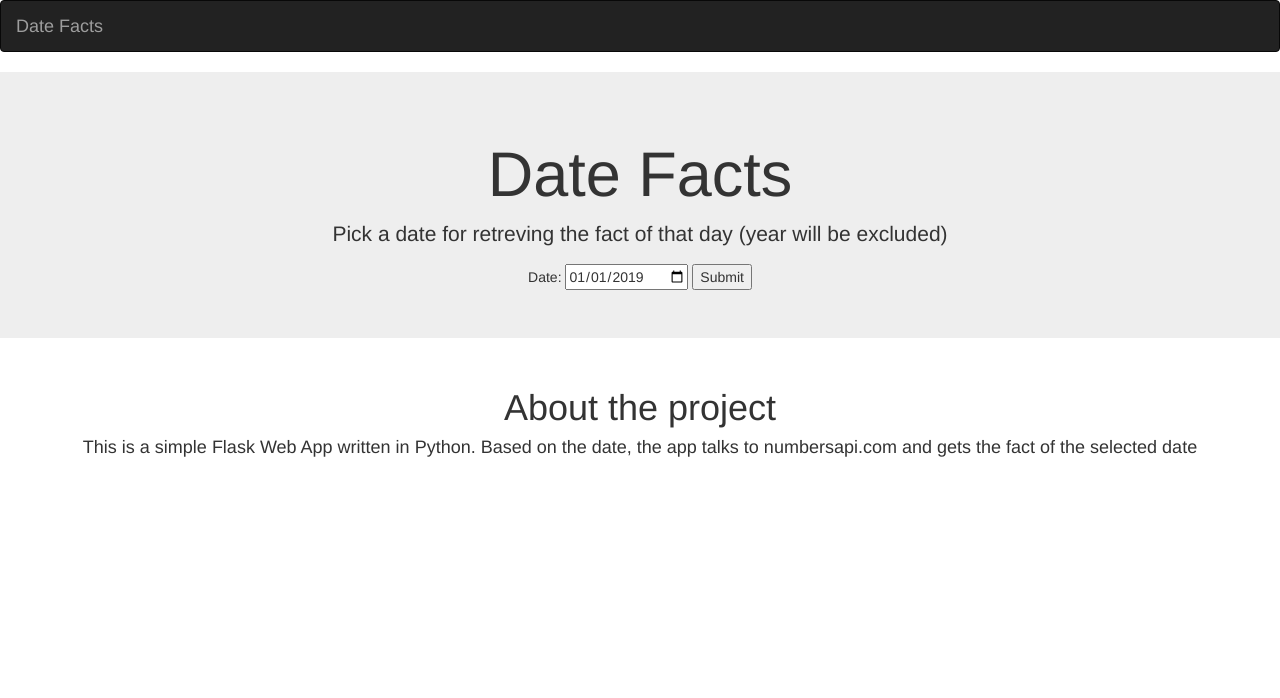
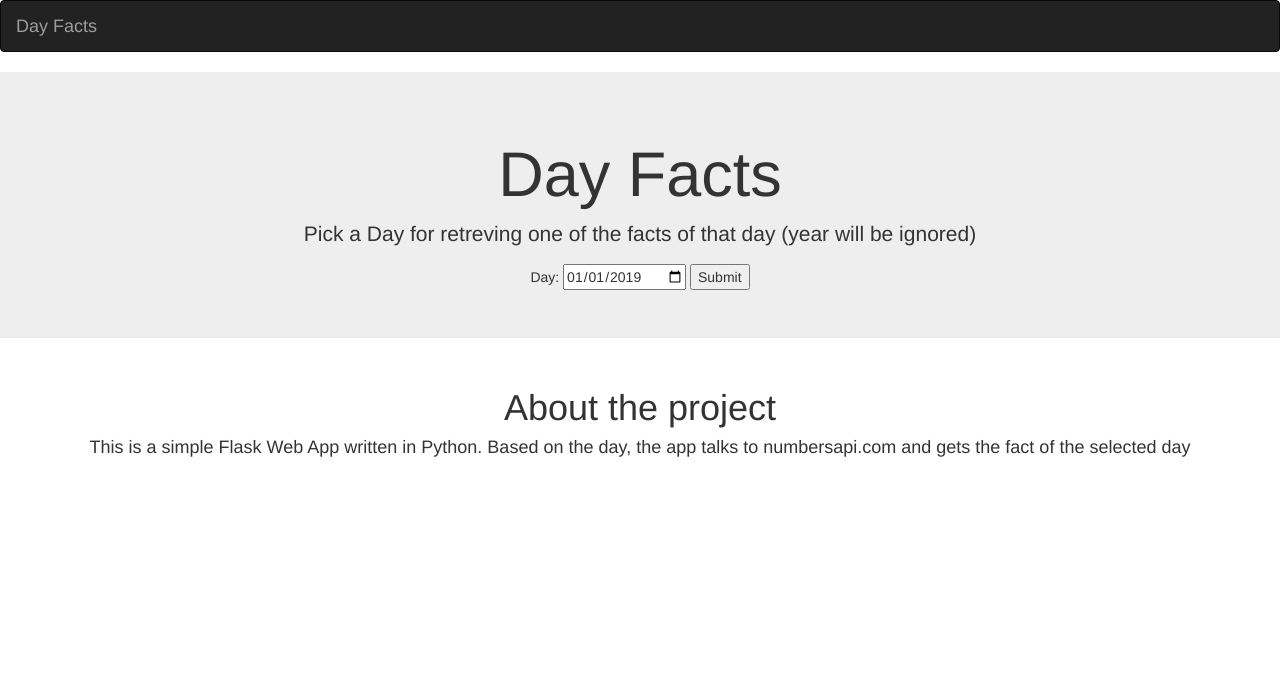
Before and after one commit to vishalbala-nps/FlaskDayFact, a Flask app: page / in a window 1280 px wide. Shown: the top 698 px of the page. Run offline with Flask 2, Linux system fonts and the light colour scheme; some libraries are stand-ins or nearby versions.

Commit message:
Changed Date to Day

```diff
--- a/app.py
+++ b/app.py
@@ -11,7 +11,7 @@ def get_fact(tdate):
     CURL = API_URL+month+"/"+date+"/date"
     response = requests.get(CURL)
     if response.status_code != 200:
-        return 1
+        return "error"
     else:
         return response.text
 
@@ -30,11 +30,10 @@ def main():
 def pod():
     tdate = request.args.get('date')
     fact = get_fact(tdate)
-    return render_template('details.html', tdate=tdate, fact=fact)
-
-
-
-
+    if fact != "error":
+        return render_template('details.html', tdate=tdate, fact=fact)
+    else:
+        return render_template('error.html')
 
 if __name__ == '__main__':
     app.run(host='0.0.0.0', port=8080, debug=True)
--- a/templates/details.html
+++ b/templates/details.html
@@ -1,7 +1,7 @@
 <!DOCTYPE html>
 <html lang="en">
 <head>
-  <title>Date Facts</title>
+  <title>Day Facts</title>
   <meta charset="utf-8">
   <meta name="viewport" content="width=device-width, initial-scale=1">
   <link rel="stylesheet" href="https://maxcdn.bootstrapcdn.com/bootstrap/3.4.1/css/bootstrap.min.css">
@@ -14,13 +14,13 @@
 <nav class="navbar navbar-inverse">
   <div class="container-fluid">
     <div class="navbar-header">
-      <a class="navbar-brand" href="/">Date Facts</a>
+      <a class="navbar-brand" href="/">Day Facts</a>
     </div>
   </div>
 </nav>
 
   <div class="jumbotron text-center">
-        <h1>Date Facts</h1>
+        <h1>Day Facts</h1>
         <h3>Selected Date: {{ tdate }}</h3>
   </div>
 
--- a/templates/index.html
+++ b/templates/index.html
@@ -1,7 +1,7 @@
 <!DOCTYPE html>
 <html lang="en">
 <head>
-  <title>Date Facts</title>
+  <title>Day Facts</title>
   <meta charset="utf-8">
   <meta name="viewport" content="width=device-width, initial-scale=1">
   <link rel="stylesheet" href="https://maxcdn.bootstrapcdn.com/bootstrap/3.4.1/css/bootstrap.min.css">
@@ -14,24 +14,24 @@
 <nav class="navbar navbar-inverse">
   <div class="container-fluid">
     <div class="navbar-header">
-      <a class="navbar-brand" href="/">Date Facts</a>
+      <a class="navbar-brand" href="/">Day Facts</a>
     </div>
   </div>
 </nav>
 
   <div class="jumbotron text-center">
-        <h1>Date Facts</h1>
-        <p>Pick a date for retreving the fact of that day (year will be excluded)</p>
+        <h1>Day Facts</h1>
+        <p>Pick a Day for retreving one of the facts of that day (year will be ignored)</p>
 
         <form action="/get_fact" method="GET">
-            Date: <input type="date" name="date" value="2019-01-01">
+            Day: <input type="date" name="date" value="2019-01-01">
             <input type="submit" value="Submit">
         </form>
   </div>
 
 <div class="container text-center">
     <h1>About the project</h1>
-    <h4>This is a simple Flask Web App written in Python. Based on the date, the app talks to numbersapi.com and gets the fact of the selected date</h4>
+    <h4>This is a simple Flask Web App written in Python. Based on the day, the app talks to numbersapi.com and gets the fact of the selected day</h4>
 </div>
 
 <footer class="footer bg-primary navbar-fixed-bottom">
```
